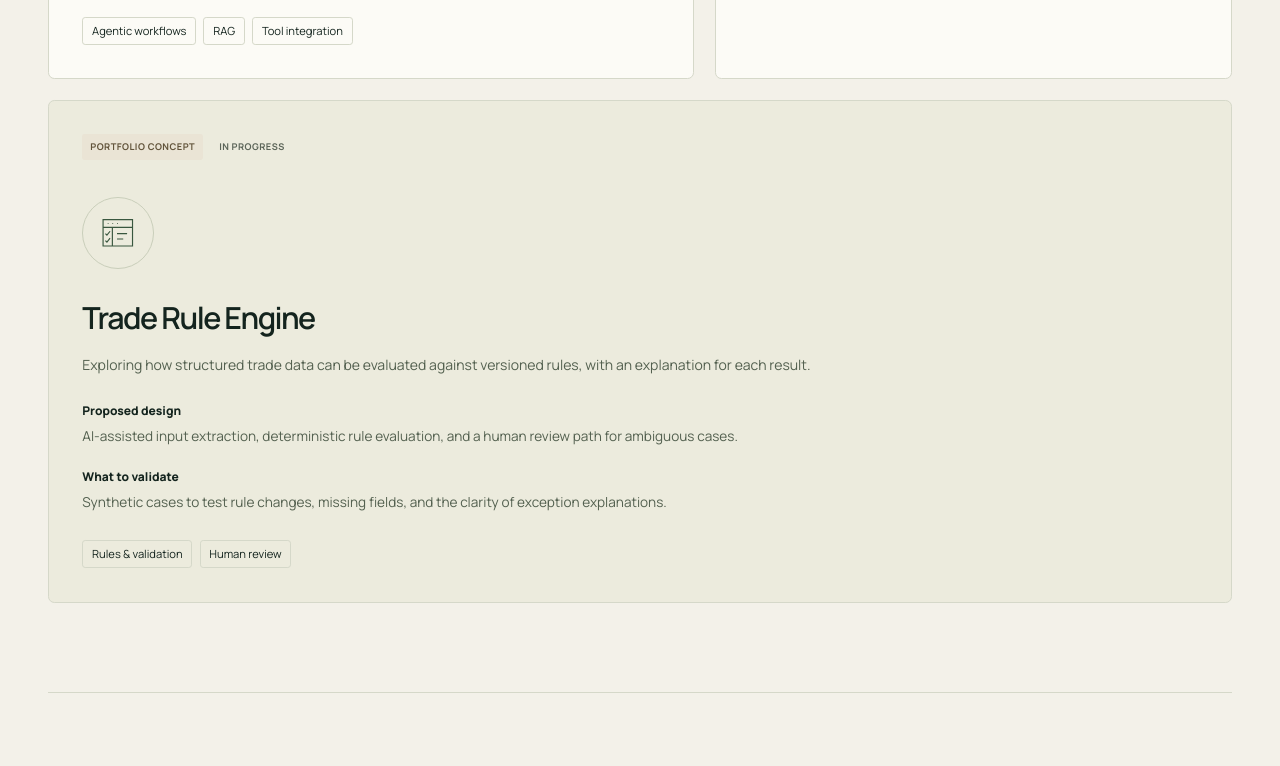
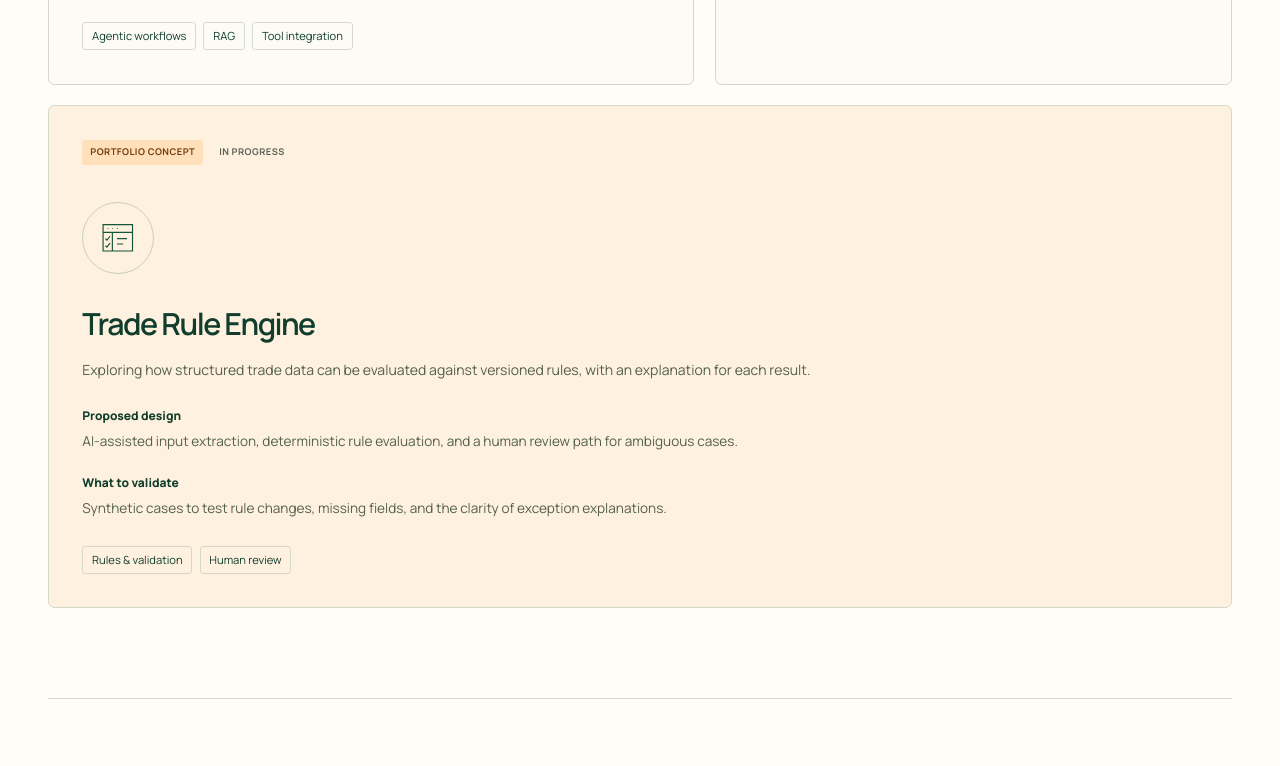
Before and after one commit to sachinj158/PORTFOLIO, a plain HTML site: page portfolio/index.html in a window 1280 px wide. Shown: the part 1794-2560 px from the top of the page. Drawn offline with Linux system fonts and the light colour scheme.

Commit message:
Apply Indian tricolour palette with blue workflow accents

```diff
--- a/portfolio/index.html
+++ b/portfolio/index.html
@@ -4,7 +4,7 @@
   <meta charset="utf-8">
   <meta name="viewport" content="width=device-width, initial-scale=1">
   <meta name="description" content="Sachin Jagdale’s engineering portfolio covers Azure AI agents and RAG for trade finance, Java banking systems, and corporate loan origination at Axis Bank.">
-  <meta name="theme-color" content="#14241e">
+  <meta name="theme-color" content="#103d2c">
   <meta property="og:type" content="website">
   <meta property="og:title" content="Sachin Jagdale | AI Engineering Leadership in Banking">
   <meta property="og:description" content="Explore ClearTrade and corporate lending workflows from a Mumbai-based engineering leader with 15+ years in banking technology.">
--- a/portfolio/styles.css
+++ b/portfolio/styles.css
@@ -21,21 +21,27 @@
 }
 :root {
   color-scheme: dark;
-  --ink: #14241e;
-  --deep: #102019;
-  --panel: #1c2e26;
-  --paper: #f3f1e9;
-  --white: #f7f7ef;
-  --muted: #b9c5bb;
-  --accent: #c5dda2;
-  --forest: #39573f;
-  --line: #3b4e41;
+  --ink: #103d2c;
+  --deep: #092d22;
+  --panel: #19533d;
+  --paper: #fffdf7;
+  --white: #ffffff;
+  --muted: #d4e4db;
+  --accent: #ffad59;
+  --forest: #15553c;
+  --line: #507264;
   --paper-line: #d5d8c9;
   --serif: "DM Serif Display", Georgia, serif;
   --sans: Manrope, "Segoe UI", sans-serif;
 }
 * { box-sizing: border-box; }
 html { scroll-behavior: smooth; scroll-padding-top: 2rem; }
+body::before {
+  content: "";
+  display: block;
+  height: .35rem;
+  background: linear-gradient(to right, #ff9933 0 33.333%, #fff 33.333% 66.667%, #138808 66.667% 100%);
+}
 body { margin: 0; background: var(--ink); color: var(--white); font: 400 .95rem/1.75 var(--sans); -webkit-font-smoothing: antialiased; }
 ::selection { background: var(--accent); color: var(--ink); }
 [hidden] { display: none !important; }
@@ -76,12 +82,12 @@ h1 { color: var(--white); font-weight: 600; font-size: clamp(4.7rem, 7.8vw, 7rem
 .button { display: inline-flex; align-items: center; justify-content: center; gap: .8rem; min-height: 3.2rem; padding: .8rem 1.3rem; border: 1px solid var(--line); border-radius: .25rem; font-size: .8rem; font-weight: 700; text-decoration: none; transition: background-color .2s, border-color .2s, transform .2s; }
 .button:active { transform: translateY(1px); }
 .primary { background: var(--accent); border-color: var(--accent); color: var(--ink); }
-.primary:hover { background: #d6e9b9; border-color: #d6e9b9; transform: translateY(-2px); }
+.primary:hover { background: #ffc589; border-color: #ffc589; transform: translateY(-2px); }
 .secondary { color: var(--white); }
 .secondary:hover { background: var(--panel); border-color: var(--accent); transform: translateY(-2px); }
-.text-link { display: inline-flex; align-items: center; gap: .6rem; min-height: 2.75rem; font-size: .8rem; font-weight: 600; text-decoration: none; transition: color .2s; }
+.text-link { color: #bcd9ff; display: inline-flex; align-items: center; gap: .6rem; min-height: 2.75rem; font-size: .8rem; font-weight: 600; text-decoration: none; transition: color .2s; }
 .text-link:hover { color: var(--accent); text-decoration: underline; }
-.flow { position: relative; margin-top: 2.3rem; padding: 1.6rem; border: 1px solid #4a604b; border-radius: .6rem; background-color: #1b2d24; background-image: radial-gradient(#536445 0.65px, transparent 0.65px); background-size: 15px 15px; box-shadow: 1.2rem 1.2rem 0 -1px var(--ink), 1.2rem 1.2rem 0 0 #344a39; }
+.flow { position: relative; margin-top: 2.3rem; padding: 1.6rem; border: 1px solid #4a604b; border-radius: .6rem; background-color: #102b50; background-image: radial-gradient(#4b6384 0.65px, transparent 0.65px); background-size: 15px 15px; box-shadow: 1.2rem 1.2rem 0 -1px var(--ink), 1.2rem 1.2rem 0 0 #344a39; }
 .flow-heading { display: flex; align-items: center; justify-content: space-between; gap: 1rem; }
 .flow-heading .eyebrow { margin: 0; font-size: .58rem; letter-spacing: .12em; }
 .flow-heading > .icon { color: var(--accent); }
@@ -95,7 +101,7 @@ h1 { color: var(--white); font-weight: 600; font-size: clamp(4.7rem, 7.8vw, 7rem
 .flow-steps strong { display: block; font-size: .8rem; font-weight: 600; line-height: 1.5; }
 .flow-steps small { display: block; color: var(--muted); font-size: .7rem; margin-top: .15rem; }
 .step-icon { width: 1.3rem; height: 1.3rem; color: var(--muted); }
-.flow-steps .flow-ai { border-color: var(--accent); background: #2c402e; }
+.flow-steps .flow-ai { border-color: var(--accent); background: #1d4169; }
 .flow-ai .node, .flow-ai .flow-label, .flow-ai .step-icon { color: var(--accent); }
 .flow figcaption { display: flex; align-items: center; gap: .55rem; margin-top: 1.5rem; color: var(--muted); font-size: .6rem; }
 .caption-mark { width: .35rem; height: .35rem; background: var(--accent); border-radius: 50%; }
@@ -117,19 +123,19 @@ h3 { font-size: 1rem; font-weight: 700; line-height: 1.4; letter-spacing: -.025e
 .section-intro { max-width: 32ch; padding-bottom: .3rem; color: #53604f; font-size: .85rem; }
 .projects { display: grid; grid-template-columns: 1.25fr 1fr; gap: 1.3rem; }
 .case { overflow: hidden; border: 1px solid var(--paper-line); border-radius: .4rem; background: #fcfbf6; }
-.project-visual { padding: 1.3rem 1.5rem; background: #e2e8d8; border-bottom: 1px solid var(--paper-line); }
+.project-visual { padding: 1.3rem 1.5rem; background: #e6effa; border-bottom: 1px solid var(--paper-line); }
 .visual-heading { display: flex; align-items: center; justify-content: space-between; gap: 1rem; color: var(--forest); font-size: .55rem; font-weight: 700; letter-spacing: .09em; }
 .diagram-symbol { font-size: 1.1rem; }
 .mini-flow { display: flex; align-items: center; justify-content: center; gap: .7rem; padding-block: 1.5rem; }
 .mini-flow > span:not(.connector) { padding: .65rem 1rem; border: 1px solid #b7c5ab; border-radius: .25rem; font-size: .62rem; background: #f5f6ec; }
-.mini-flow > span.mini-ai { background: var(--ink); color: var(--white); border-color: var(--ink); }
+.mini-flow > span.mini-ai { background: #183d78; color: var(--white); border-color: var(--ink); }
 .connector { color: #5a6d4c; }
 .project-visual > p { text-align: center; font-size: .47rem; font-weight: 600; letter-spacing: .06em; color: #506147; }
 .project-visual > p span { padding-inline: .4rem; }
 .case-body { padding: clamp(1.25rem, 2.6vw, 2.1rem); }
 .case-meta { display: flex; flex-wrap: wrap; align-items: center; gap: .6rem 1rem; color: #5b6458; font-size: .58rem; font-weight: 700; letter-spacing: .05em; }
 .status { display: inline-block; padding: .3rem .5rem; background: #e8eddf; color: #3b5333; border-radius: .15rem; }
-.concept { background: #eae4d5; color: #61533a; }
+.concept { background: #ffe0ba; color: #703e0e; }
 .case h3 { margin-top: 1.15rem; font-size: 1.9rem; font-weight: 600; letter-spacing: -.05em; }
 .case h3 + p { margin-top: .8rem; color: #53604f; font-size: .875rem; }
 .case dl { margin-top: 1.4rem; font-size: .85rem; }
@@ -139,7 +145,7 @@ h3 { font-size: 1rem; font-weight: 700; line-height: 1.4; letter-spacing: -.025e
 .tags { display: flex; align-items: start; flex-wrap: wrap; gap: .45rem; padding: 0; list-style: none; }
 .tags li { padding: .25rem .55rem; border: 1px solid var(--paper-line); border-radius: .2rem; font-size: .7rem; line-height: 1.6; }
 .case .tags { margin-top: 1.6rem; }
-.case-concept { grid-column: 1 / -1; background: #ecebdd; }
+.case-concept { grid-column: 1 / -1; background: #fff1df; }
 .concept-symbol { display: grid; place-items: center; width: 4.5rem; height: 4.5rem; border: 1px solid #c9ceba; border-radius: 50%; margin-block: 2.3rem 1.8rem; color: var(--forest); }
 .concept-symbol svg { width: 3.1rem; height: 3.1rem; }
 .approach { display: grid; grid-template-columns: 1fr 1.2fr; gap: 5rem; border-top: 1px solid var(--paper-line); }
@@ -158,7 +164,7 @@ h3 { font-size: 1rem; font-weight: 700; line-height: 1.4; letter-spacing: -.025e
 .skill-groups dt { display: flex; align-items: baseline; gap: .6rem; font-size: .85rem; font-weight: 700; }
 .skill-groups dt > span { color: var(--accent); font-size: .55rem; font-weight: 500; }
 .skill-groups dd { margin: .8rem 0 0; }
-.skill-groups .tags li { border-color: var(--line); color: var(--muted); font-size: .7rem; background: #1b2c24; }
+.skill-groups .tags li { border-color: var(--line); color: var(--muted); font-size: .7rem; background: #174732; }
 .experience { display: grid; grid-template-columns: 1fr 1.2fr; gap: 5rem; border-top: 1px solid var(--line); }
 .timeline { list-style: none; padding: 0 0 0 1.2rem; border-left: 1px solid var(--line); }
 .timeline li { position: relative; padding: 0 0 2rem 1.1rem; }
```
Also changed, not shown: portfolio/favicon.svg.
